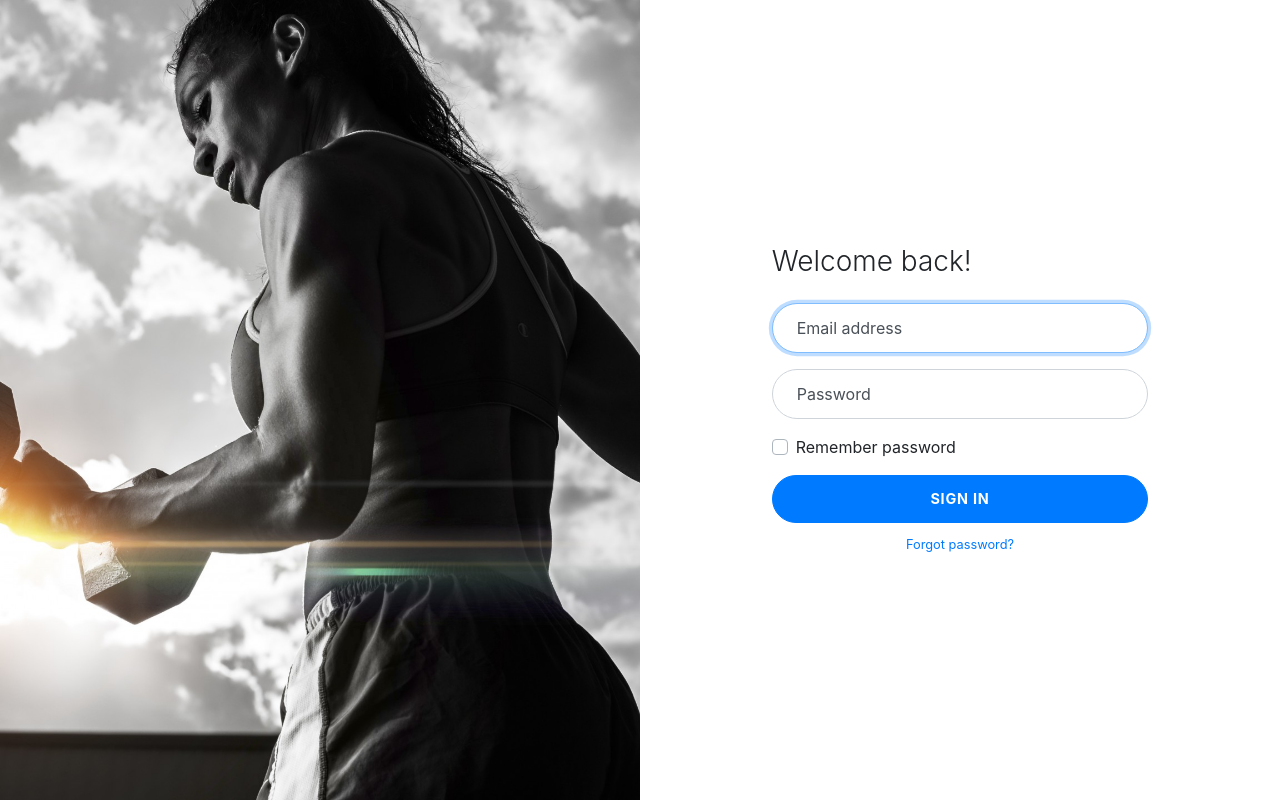
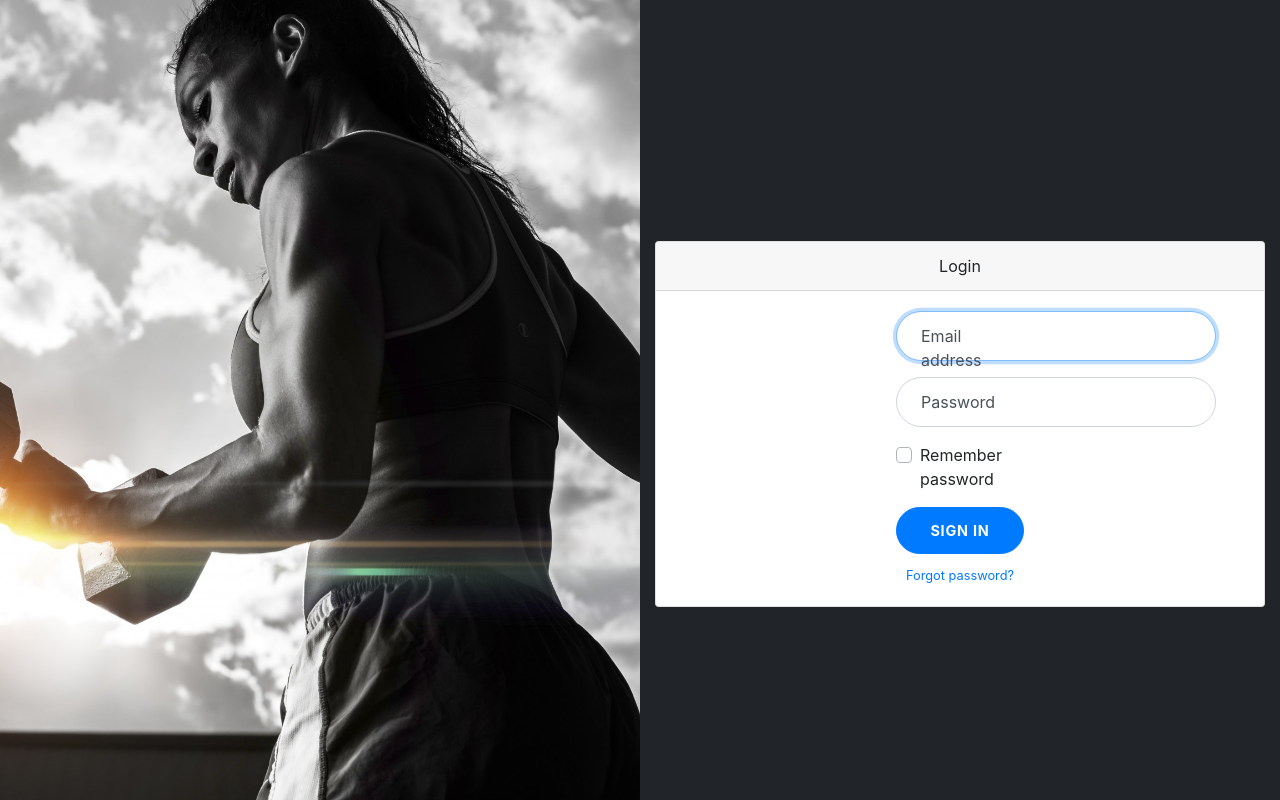
Before and after one commit to sitthiph/Fitness-Tracker, a website: page public/login.html in a window 1280 px wide. Drawn offline with nearby package versions, Linux system fonts and the light colour scheme.

Commit message:
Increase Box Size

```diff
--- a/public/asset/styles/styles.css
+++ b/public/asset/styles/css/styles.css
@@ -9,7 +9,7 @@
 }
 
 .bg-image {
-    background-image: url('../img/fontpage.jpg');
+    background-image: url('../../img/fontpage.jpg');
     background-size: cover;
     background-position: center;
 }
@@ -34,6 +34,7 @@
 .form-label-group>label {
     padding: var(--input-padding-y) var(--input-padding-x);
     height: auto;
+    width: 20rem;
     border-radius: 2rem;
 }
 
@@ -86,6 +87,16 @@
     color: #777;
 }
 
+.primary-color {
+    background-color: #212529;
+}
+
+.card-body {
+    padding-left: 15rem;
+    padding-right: 15rem;
+}
+
+
 /* Fallback for Edge
 -------------------------------------------------- */
 
--- a/public/login.html
+++ b/public/login.html
@@ -15,20 +15,21 @@
           integrity="sha384-ggOyR0iXCbMQv3Xipma34MD+dH/1fQ784/j6cY/iJTQUOhcWr7x9JvoRxT2MZw1T" crossorigin="anonymous">
 
     <!-- CSS -->
-    <link href="./asset/styles/styles.css" rel="stylesheet">
+    <link href="asset/styles/css/styles.css" rel="stylesheet">
 
 </head>
 <body>
 <div class="container-fluid">
     <div class="row no-gutter">
         <div class="d-none d-md-flex col-md-4 col-lg-6 bg-image"></div>
-        <div class="col-md-8 col-lg-6">
+        <div class="col-md-8 col-lg-6 primary-color">
             <div class="login d-flex align-items-center py-5">
                 <div class="container">
-                    <div class="row">
-                        <div class="col-md-9 col-lg-8 mx-auto">
-                            <h3 class="login-heading mb-4">Welcome back!</h3>
-                            <form>
+                    <div class="row h-50">
+                        <div class="card card-login mx-auto mt-5 ">
+                            <div class="card-header text-center">Login</div>
+                            <div class="card-body">
+                                <form class="">
                                     <div class="form-label-group">
                                         <input type="email" id="inputEmail" class="form-control" placeholder="Email address" required autofocus>
                                         <label for="inputEmail">Email address</label>
@@ -54,6 +55,7 @@
             </div>
         </div>
     </div>
+</div>
 <footer>
 
 </footer>
```
Lines whose indentation alone changed are shown as unchanged.
